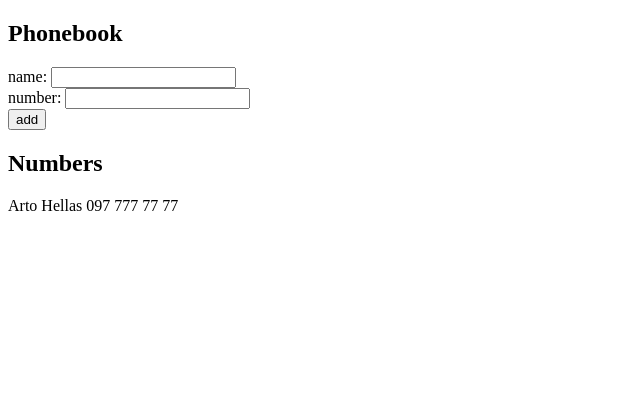
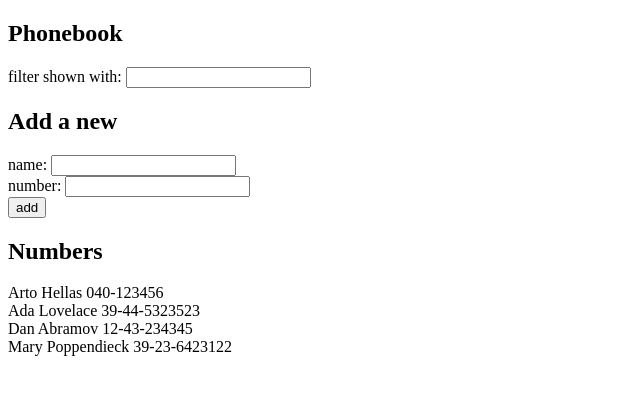
Before and after one commit to udev2045/react, a React (Vite) app in the folder part2/phonebook/: page / in a window 1280 px wide. Shown: the top 394 px of the page, without its empty margins (0-640 px from the left). Built offline with nearby package versions, Linux system fonts and the light colour scheme.

Commit message:
Part 2.9

```diff
--- a/part2/phonebook/src/App.jsx
+++ b/part2/phonebook/src/App.jsx
@@ -2,19 +2,23 @@
 
 const App = () => {
     const [persons, setPersons] = useState([
-        {
-            name: 'Arto Hellas',
-            phone: '097 777 77 77'
-        }
+        { name: 'Arto Hellas', number: '040-123456', id: 1 },
+        { name: 'Ada Lovelace', number: '39-44-5323523', id: 2 },
+        { name: 'Dan Abramov', number: '12-43-234345', id: 3 },
+        { name: 'Mary Poppendieck', number: '39-23-6423122', id: 4 }
     ])
     const [newName, setNewName] = useState('')
     const [newPhone, setNewPhone] = useState('')
+    const [newSearch, setNewSearch] = useState('')
 
     const handlerNewName = (event) => {
         setNewName(event.target.value)
     }
     const handlerNewPhone = (event) => {
         setNewPhone(event.target.value)
+    }
+    const handlerNewSearch = (event) => {
+        setNewSearch(event.target.value)
     }
     const handlerAddName = (event) => {
         event.preventDefault()
@@ -25,9 +29,11 @@
             alert(`${newName} is already added to phonebook`)
             return
         }
+        let id = persons.length + 1
         let newPerson = {
             name: newName,
-            phone: newPhone
+            number: newPhone,
+            id: id
         }
         setPersons( persons.concat(newPerson) )
         setNewName('')
@@ -36,6 +42,10 @@
     return (
         <div>
             <h2>Phonebook</h2>
+            <div>
+                filter shown with: <input value={newSearch} onChange={handlerNewSearch}/>
+            </div>
+            <h2>Add a new</h2>
             <form onSubmit={handlerAddName}>
                 <div>
                     name: <input value={newName} onChange={handlerNewName}/>
@@ -48,7 +58,7 @@
                 </div>
             </form>
             <h2>Numbers</h2>
-            { persons.map( person => <div key={person.name}>{person.name} {person.phone}</div>) }
+            { newSearch === '' ? persons.map( person => <div key={person.id}>{person.name} {person.number}</div>) :  persons.filter(person => person.name.toLowerCase().indexOf(newSearch.toLowerCase()) >= 0).map( person => <div key={person.id}>{person.name} {person.number}</div>)}
         </div>
     )
 }
```
